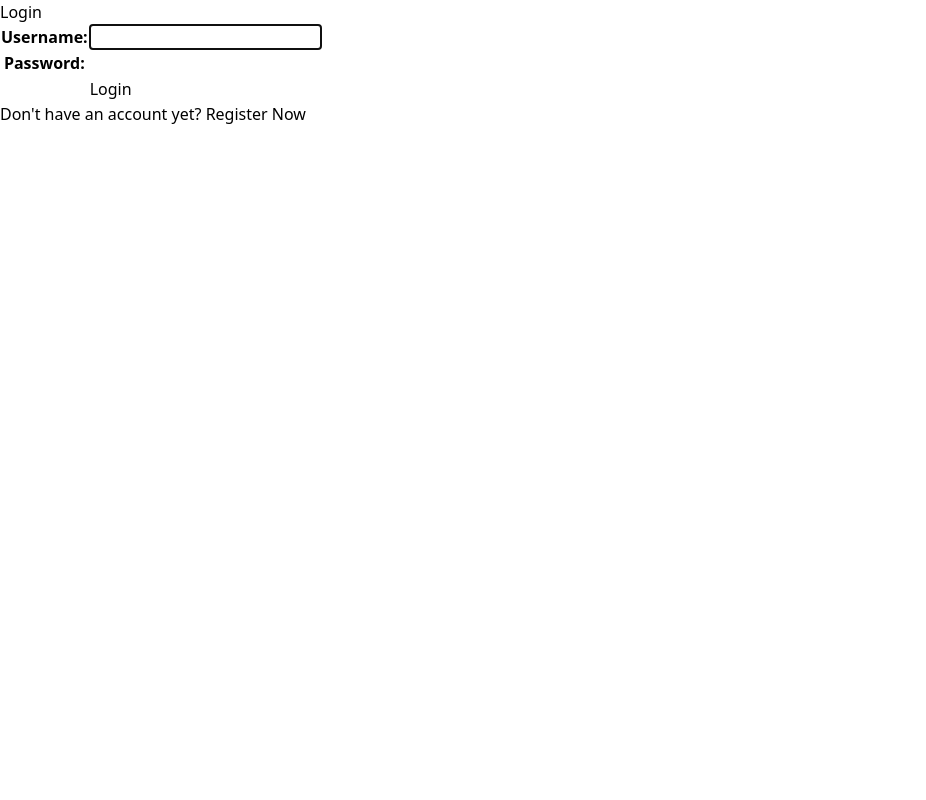
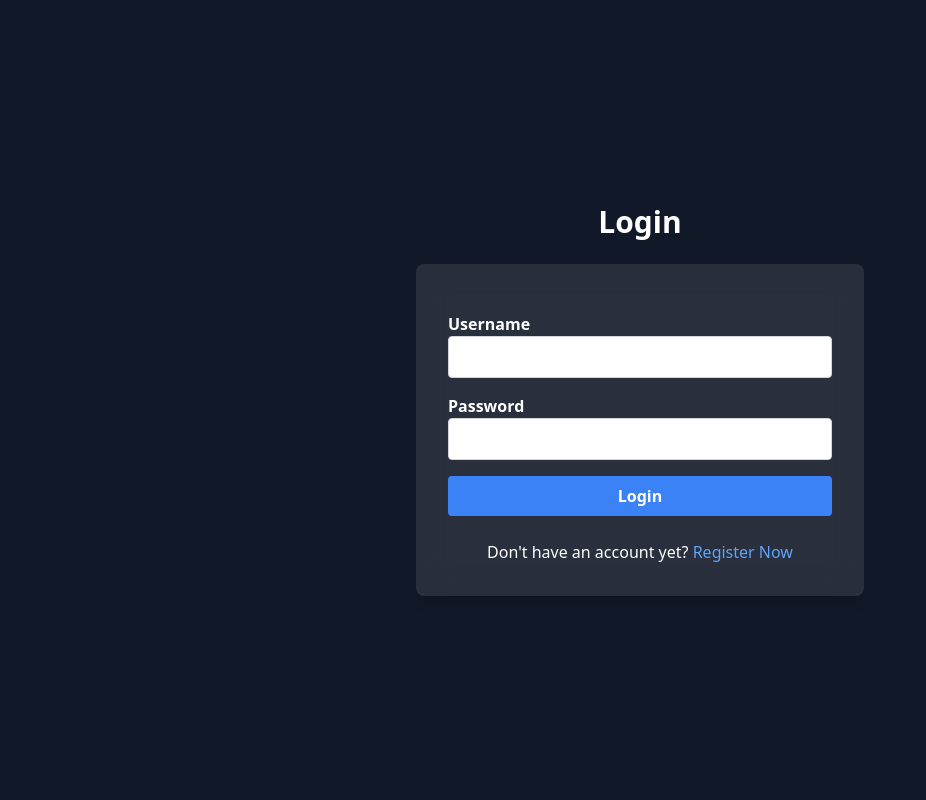
Before and after one commit to gracekarinn/takhor, a Django app: page /login/ in a window 1280 px wide. Shown: the whole page, without its empty margins (0-926 px from the left). Run offline with Django 5.2, Linux system fonts and the light colour scheme; some libraries are stand-ins or nearby versions.

Commit message:
chore: Update login.html with improved form layout and styling

```diff
--- a/main/templates/login.html
+++ b/main/templates/login.html
@@ -1,28 +1,58 @@
-{% extends 'base.html' %} {% block meta %}
+{% extends 'base.html' %}
+
+{% block meta %}
 <title>Login</title>
-{% endblock meta %} {% block content %}
-<div class="login">
-  <h1>Login</h1>
+{% endblock meta %}
 
-  <form method="POST" action="">
+{% block content %}
+<div class="flex flex-col items-center justify-center min-h-screen bg-gray-900">
+  <h1 class="text-3xl font-bold text-center text-white mb-6">Login</h1>
+
+  <div class="bg-white bg-opacity-10 backdrop-filter backdrop-blur-lg rounded-lg shadow-lg p-8 max-w-md w-full">
+    <form method="POST" action="" class="space-y-4">
       {% csrf_token %}
-    <table>
-      {{ form.as_table }}
-      <tr>
-        <td></td>
-        <td><input class="btn login_btn" type="submit" value="Login" /></td>
-      </tr>
-    </table>
+
+      <div class="mt-4">
+        <label for="username" class="mb-2 font-semibold text-white">Username</label>
+        <input type="text" name="username" class="w-full p-2 rounded border border-gray-300 text-black" />
+        {% if form.username.errors %}
+          <ul class="text-red-500 mt-1">
+            {% for error in form.username.errors %}
+              <li>{{ error }}</li>
+            {% endfor %}
+          </ul>
+        {% endif %}
+      </div>
+
+      <div class="mt-4">
+        <label for="password" class="mb-2 font-semibold text-white">Password</label>
+        <input type="password" name="password" class="w-full p-2 rounded border border-gray-300 text-black" />
+        {% if form.password.errors %}
+          <ul class="text-red-500 mt-1">
+            {% for error in form.password.errors %}
+              <li>{{ error }}</li>
+            {% endfor %}
+          </ul>
+        {% endif %}
+      </div>
+
+      <div>
+        <input type="submit" value="Login" class="w-full bg-blue-500 hover:bg-blue-600 text-white font-bold py-2 rounded transition duration-300 cursor-pointer" />
+      </div>
     </form>
 
     {% if messages %}
-  <ul>
+    <ul class="mt-4">
       {% for message in messages %}
-    <li>{{ message }}</li>
+      <li class="text-red-500">{{ message }}</li>
       {% endfor %}
     </ul>
-  {% endif %} Don't have an account yet?
-  <a href="{% url 'main:register' %}">Register Now</a>
+    {% endif %}
+
+    <div class="mt-6 text-center text-white">
+      Don't have an account yet?
+      <a href="{% url 'main:register' %}" class="text-blue-400 hover:underline">Register Now</a>
     </div>
-
+  </div>
+</div>
 {% endblock content %}
```
Lines whose indentation alone changed are shown as unchanged.
